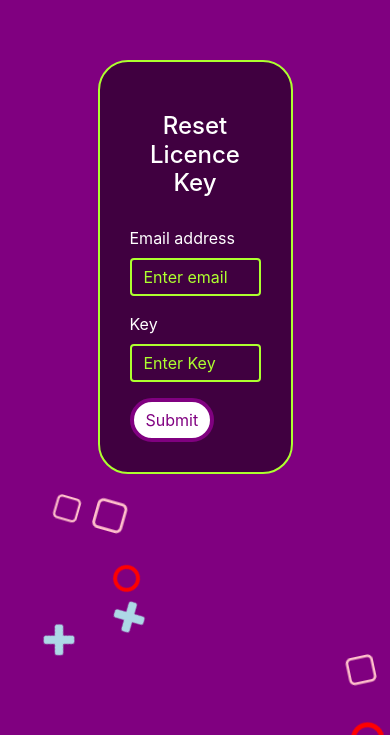
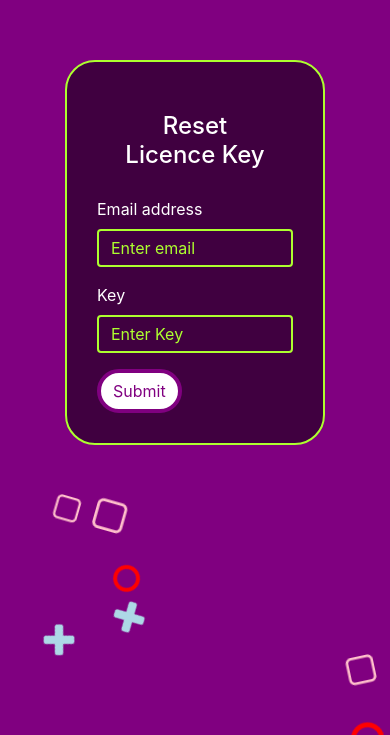
Before and after one commit to Bluesamyou/kickstation-reset, a plain HTML site: page index.html in a window 390 px wide. Shown: the part 109-844 px from the top of the page. Drawn offline with nearby package versions, Linux system fonts and the light colour scheme.

Commit message:
Reponsive additions

```diff
--- a/index.html
+++ b/index.html
@@ -35,7 +35,7 @@
         <i class="fa fa-times"></i>
         <i class="fa fa-times"></i>
       </div>
-      <div class="col-6 col-md-4 offset-3 offset-md-4 form-wrapper" >
+      <div class="col-8 col-sm-6 col-md-4 offset-2 offset-sm-3 offset-md-4 form-wrapper" >
           <h4>Reset Licence Key</h4>
         <form>
             <div class="form-group">
```
